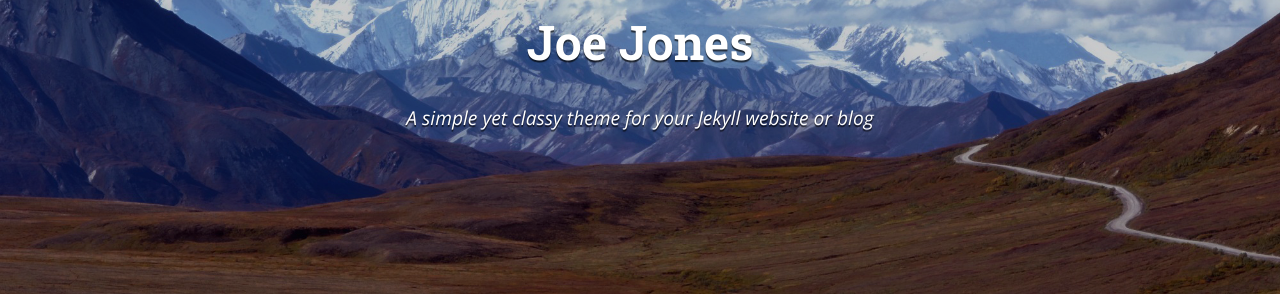
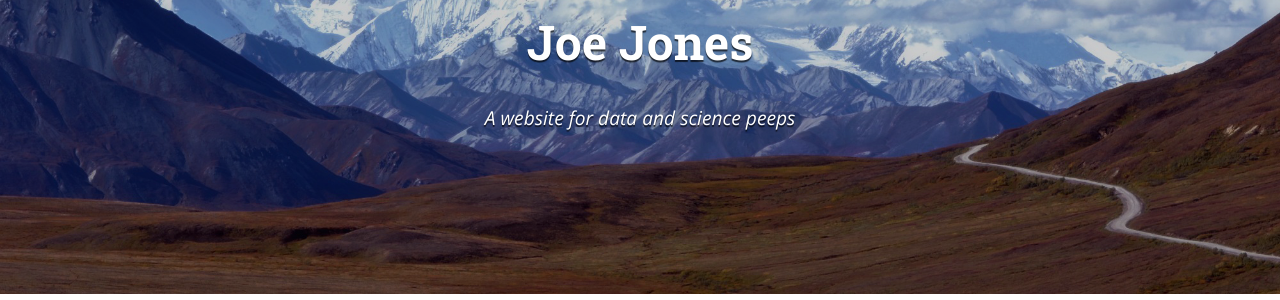
Before and after one commit to joejonesphd/joejonesphd.github.io, a Jekyll site: the page built from index.html, in a window 1280 px wide. Shown: the part 209-509 px from the top of the page. Built offline with Jekyll 4.4.1, drawn with Linux system fonts in a browser that asks for light colours; nearby versions of some CDN libraries; the list of posts is cut into pages by our own code.

Commit message:
CentraTest2

```diff
--- a/_config.yml
+++ b/_config.yml
@@ -10,7 +10,7 @@ exclude:
 
 # Site settings
 title: Joe Jones
-subtitle: "A simple yet classy theme for your Jekyll website or blog"
+subtitle: "A website for data and science peeps"
 email: blcentra@gmail.com
 name: Ben Centra
 description: >
```
